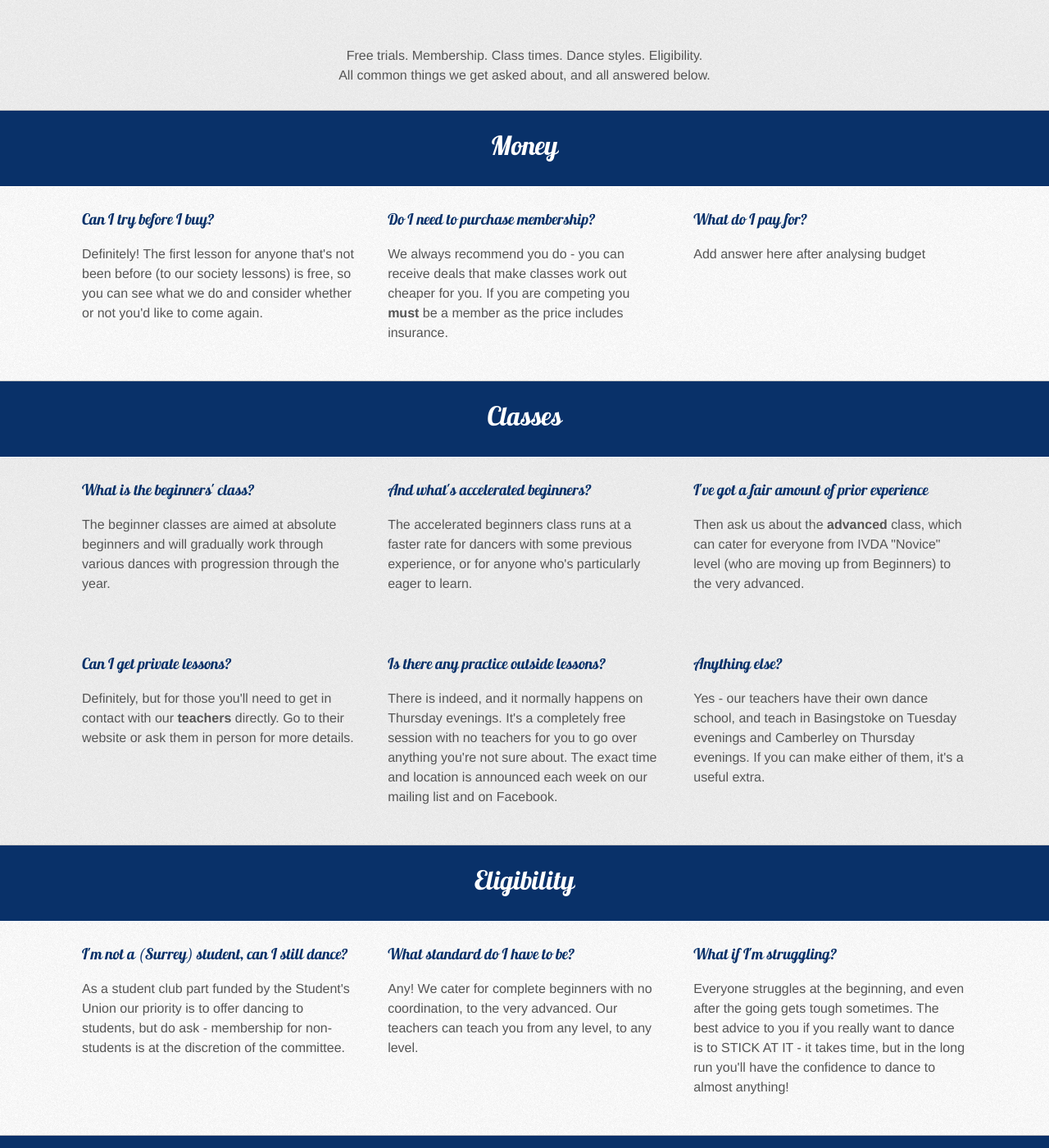
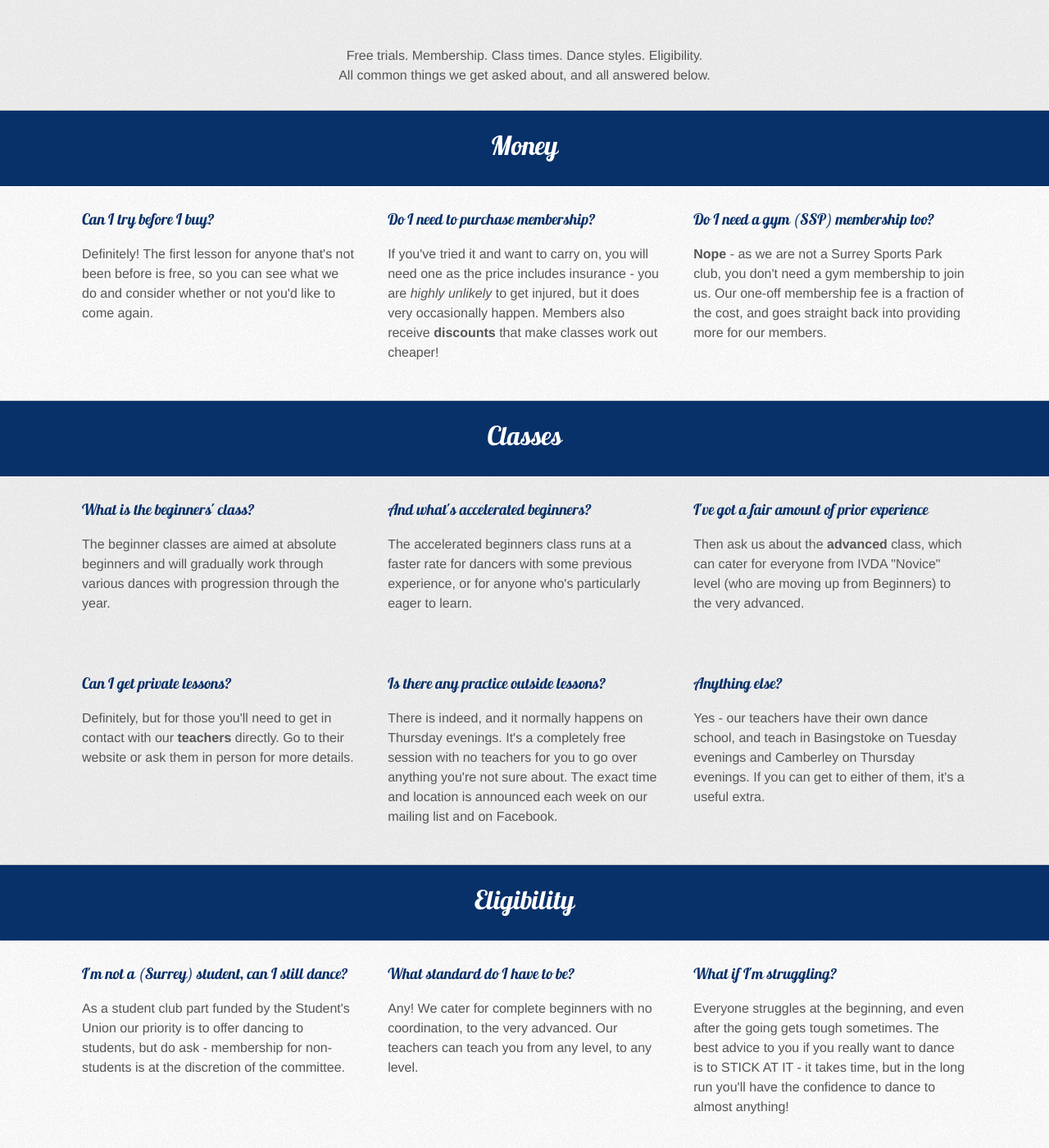
Before and after one commit to surreybldc/surreybldc.github.com, a Jekyll site: the page built from faqs.html, in a window 1280 px wide and 1400 px high, scrolled down 734 px. Shown: the whole window at 82% size. Built offline with Jekyll 4.4.1, drawn with Linux system fonts in a browser that asks for light colours.

Commit message:
Fill in unanswered FAQ

```diff
--- a/faqs.html
+++ b/faqs.html
@@ -20,15 +20,15 @@ meta_description: "Answers to some common questions about Surrey BLDC, including
     <div class="row">
       <div class="fourcol">
         <h3>Can I try before I buy?</h3>
-        <p>Definitely! The first lesson for anyone that's not been before (to our society lessons) is free, so you can see what we do and consider whether or not you'd like to come again.</p>
+        <p>Definitely! The first lesson for anyone that's not been before is free, so you can see what we do and consider whether or not you'd like to come again.</p>
       </div>
       <div class="fourcol">
         <h3>Do I need to purchase membership?</h3>
-        <p>We always recommend you do - you can receive deals that make classes work out cheaper for you. If you are competing you <strong>must</strong> be a member as the price includes insurance.</p>
+        <p>If you've tried it and want to carry on, you will need one as the price includes insurance - you are <em>highly unlikely</em> to get injured, but it does very occasionally happen. Members also receive <strong>discounts</strong> that make classes work out cheaper!</p>
       </div>
       <div class="fourcol last">
-        <h3>What do I pay for?</h3>
-        <p>Add answer here after analysing budget<!--The society gets some money from the students' union to subsidise the lessons, but it doesn't cover it all. Therefore all your money goes towards the lessons you're attending. Nothing goes on social events, because not everyone will take advantage of the socials, and nothing goes on competition entry or travel. Those areas are again subsidised by the Union, and competitors contribute a minimal fee towards it.--></p>
+        <h3>Do I need a gym (SSP) membership too?</h3>
+        <p><strong>Nope</strong> - as we are not a Surrey Sports Park club, you don't need a gym membership to join us. Our one-off membership fee is a fraction of the cost, and goes straight back into providing more for our members.</p>
       </div>
     </div>
   </section>
@@ -59,7 +59,7 @@ meta_description: "Answers to some common questions about Surrey BLDC, including
       </div>
       <div class="fourcol last">
         <h3>Anything else?</h3>
-        <p>Yes - our teachers have their own dance school, and teach in Basingstoke on Tuesday evenings and Camberley on Thursday evenings. If you can make either of them, it's a useful extra.</p>
+        <p>Yes - our teachers have their own dance school, and teach in Basingstoke on Tuesday evenings and Camberley on Thursday evenings. If you can get to either of them, it's a useful extra.</p>
       </div>
     </div>
   </section>
```
Also changed, not shown: 1 other file.
